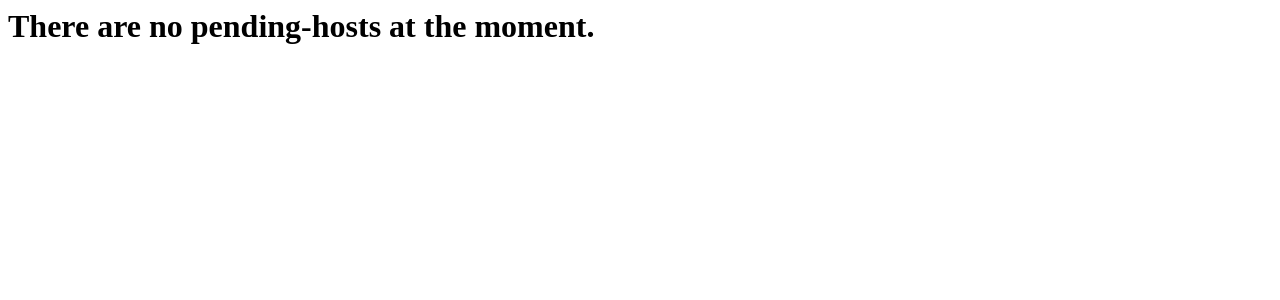
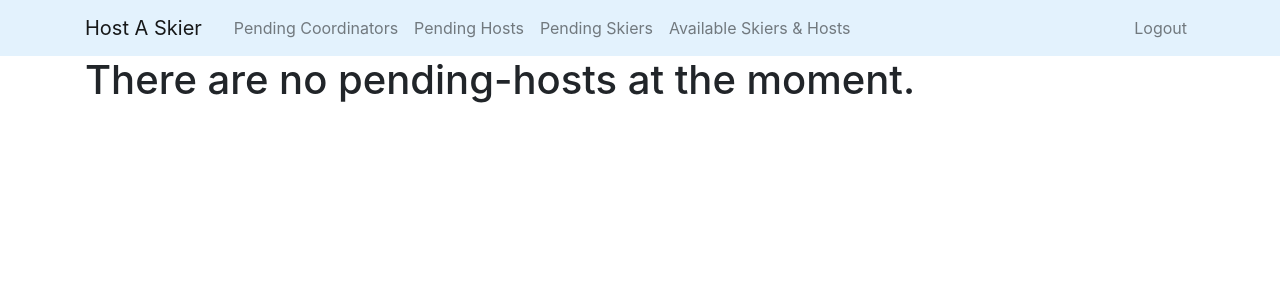
Before and after one commit to RyanMower/HostASkier, a Django app: page /pending-hosts in a window 1280 px wide. Shown: the top 300 px of the page. Run offline with Django 3.2, Linux system fonts and the light colour scheme; a user stored in the database is signed in; data comes from the database, SQL or seed files in the repository; both versions use the stored data as it was after the commit; parts of the project's set-up code (start-up, migrations or seed data) failed here and were passed over; some libraries are stand-ins or nearby versions.

Commit message:
match page filters out unapproved skiers/hosts and styling changes to match page

```diff
--- a/HostASkier/account/templates/account/no_pending_coordinators.html
+++ b/HostASkier/account/templates/account/no_pending_coordinators.html
@@ -1 +1,4 @@
-<h1>There are no pending coordinators at the moment.</h1>
+{% extends "coordinator_base.html" %}
+{% block content %}
+  <h1>There are no pending coordinators at the moment.</h1>
+{% endblock content %}
--- a/HostASkier/account/templates/account/pending_coordinators.html
+++ b/HostASkier/account/templates/account/pending_coordinators.html
@@ -1,4 +1,4 @@
-{% extends "base.html" %}
+{% extends "coordinator_base.html" %}
 {% block content %}
 {% for coord in pending_coordinators %}
   <form method="POST">
--- a/HostASkier/host/templates/host/no_pending_hosts.html
+++ b/HostASkier/host/templates/host/no_pending_hosts.html
@@ -1 +1,4 @@
-<h1>There are no pending-hosts at the moment.</h1>
+{% extends "coordinator_base.html" %}
+{% block content %}
+  <h1>There are no pending-hosts at the moment.</h1>
+{% endblock content %}
--- a/HostASkier/host/templates/host/pending_hosts.html
+++ b/HostASkier/host/templates/host/pending_hosts.html
@@ -1,4 +1,4 @@
-{% extends "base.html" %}
+{% extends "coordinator_base.html" %}
 {% block content %}
 {% for host in pending_hosts %}
   <form method="POST">
--- /dev/null
+++ b/HostASkier/main/templates/coordinator_base.html
@@ -0,0 +1,55 @@
+{% load static %}
+<!doctype html>
+<html lang="en">
+  <head>
+    <!-- Required meta tags -->
+    <meta charset="utf-8">
+    <meta name="viewport" content="width=device-width, initial-scale=1, shrink-to-fit=no">
+
+    <!-- Bootstrap CSS -->
+    <link rel="stylesheet" href="https://stackpath.bootstrapcdn.com/bootstrap/4.3.1/css/bootstrap.min.css" integrity="sha384-ggOyR0iXCbMQv3Xipma34MD+dH/1fQ784/j6cY/iJTQUOhcWr7x9JvoRxT2MZw1T" crossorigin="anonymous">
+  </head>
+  <body>
+    <header class="site-header">
+        <nav class="navbar navbar-expand-md navbar-light navbar-static-top" style="background-color: #e3f2fd">
+          <div class="container">
+            <a class="navbar-brand mr-4" href="/">Host A Skier</a>
+            <button class="navbar-toggler" type="button" data-toggle="collapse" data-target="#navbarToggle" aria-controls="navbarToggle" aria-expanded="false" aria-label="Toggle navigation">
+            <span class="navbar-toggler-icon"></span>
+            </button>
+            <div class="collapse navbar-collapse" id="navbarToggle">
+              <div class="navbar-nav mr-auto">
+                <a class="nav-item nav-link" href="{% url 'pendingcoordinators' %}">Pending Coordinators</a>
+                <a class="nav-item nav-link" href="{% url 'pendinghosts' %}">Pending Hosts</a>
+		<a class="nav-item nav-link" href="{% url 'pendingskiers' %}">Pending Skiers</a>
+		<a class="nav-item nav-link" href="{% url 'match' %}">Available Skiers & Hosts</a>
+              </div>
+              <!-- Navbar Right Side -->
+              <div class="navbar-nav">
+	        <a class="nav-item nav-link" href="{% url "logout" %}">Logout</a>
+              </div>
+            </div>
+          </div>
+        </nav>
+      </header>
+      <main role="main" class="container">
+        <div class="row">
+          <div class="col">
+	    {% if messages %}
+	    {% for message in messages %}
+		<div class="alert alert-{{ message.tags }}">
+		    {{ message }}
+		</div>
+	    {% endfor %}
+	    {% endif %}
+            {% block content %}{% endblock content %}
+          </div>
+        </div>
+      </main>
+    <!-- Optional JavaScript -->
+    <!-- jQuery first, then Popper.js, then Bootstrap JS -->
+    <script src="https://code.jquery.com/jquery-3.3.1.slim.min.js" integrity="sha384-q8i/X+965DzO0rT7abK41JStQIAqVgRVzpbzo5smXKp4YfRvH+8abtTE1Pi6jizo" crossorigin="anonymous"></script>
+    <script src="https://cdnjs.cloudflare.com/ajax/libs/popper.js/1.14.7/umd/popper.min.js" integrity="sha384-UO2eT0CpHqdSJQ6hJty5KVphtPhzWj9WO1clHTMGa3JDZwrnQq4sF86dIHNDz0W1" crossorigin="anonymous"></script>
+    <script src="https://stackpath.bootstrapcdn.com/bootstrap/4.3.1/js/bootstrap.min.js" integrity="sha384-JjSmVgyd0p3pXB1rRibZUAYoIIy6OrQ6VrjIEaFf/nJGzIxFDsf4x0xIM+B07jRM" crossorigin="anonymous"></script>
+  </body>
+</html>
--- a/HostASkier/main/templates/main/start.html
+++ b/HostASkier/main/templates/main/start.html
@@ -5,6 +5,5 @@
       <button class="btn btn-primary" href="{% url 'becomeaskier' %}">Want to Find a Host?</button>
       <li><a href="{% url 'becomeahost' %}">Become a host today!</a></li>
       <li><a href="{% url 'becomeaskier' %}">Become a skier today!</a></li>
-
   </div>
 {% endblock content %}
--- a/HostASkier/main/views.py
+++ b/HostASkier/main/views.py
@@ -15,6 +15,6 @@ class MatchView(ListView):
     context_object_name = "context"
 
     def get_queryset(self):
-        queryset = {'hosts': Host.objects.all(),
-                    'skiers': Skier.objects.all()}
+        queryset = {'hosts': Host.objects.all().filter(approved=True),
+                    'skiers': Skier.objects.all().filter(approved=True)}
         return queryset
--- a/HostASkier/skier/templates/skier/no_pending_skiers.html
+++ b/HostASkier/skier/templates/skier/no_pending_skiers.html
@@ -1 +1,4 @@
-<h1>There are no pending-skiers at the moment.</h1>
+{% extends "coordinator_base.html" %}
+{% block content %}
+  <h1>There are no pending-skiers at the moment.</h1>
+{% endblock content %}
--- a/HostASkier/skier/templates/skier/pending_skiers.html
+++ b/HostASkier/skier/templates/skier/pending_skiers.html
@@ -1,4 +1,4 @@
-{% extends "base.html" %}
+{% extends "coordinator_base.html" %}
 {% block content %}
 {% for skier in pending_skiers %}
   <form method="POST">
```
Also changed, not shown: HostASkier/main/templates/main/match.html (+19 -5 lines), HostASkier/db.sqlite3, HostASkier/main/templates/main/not_approved_coordinator.html (line endings or trailing spaces), 1 other file.
